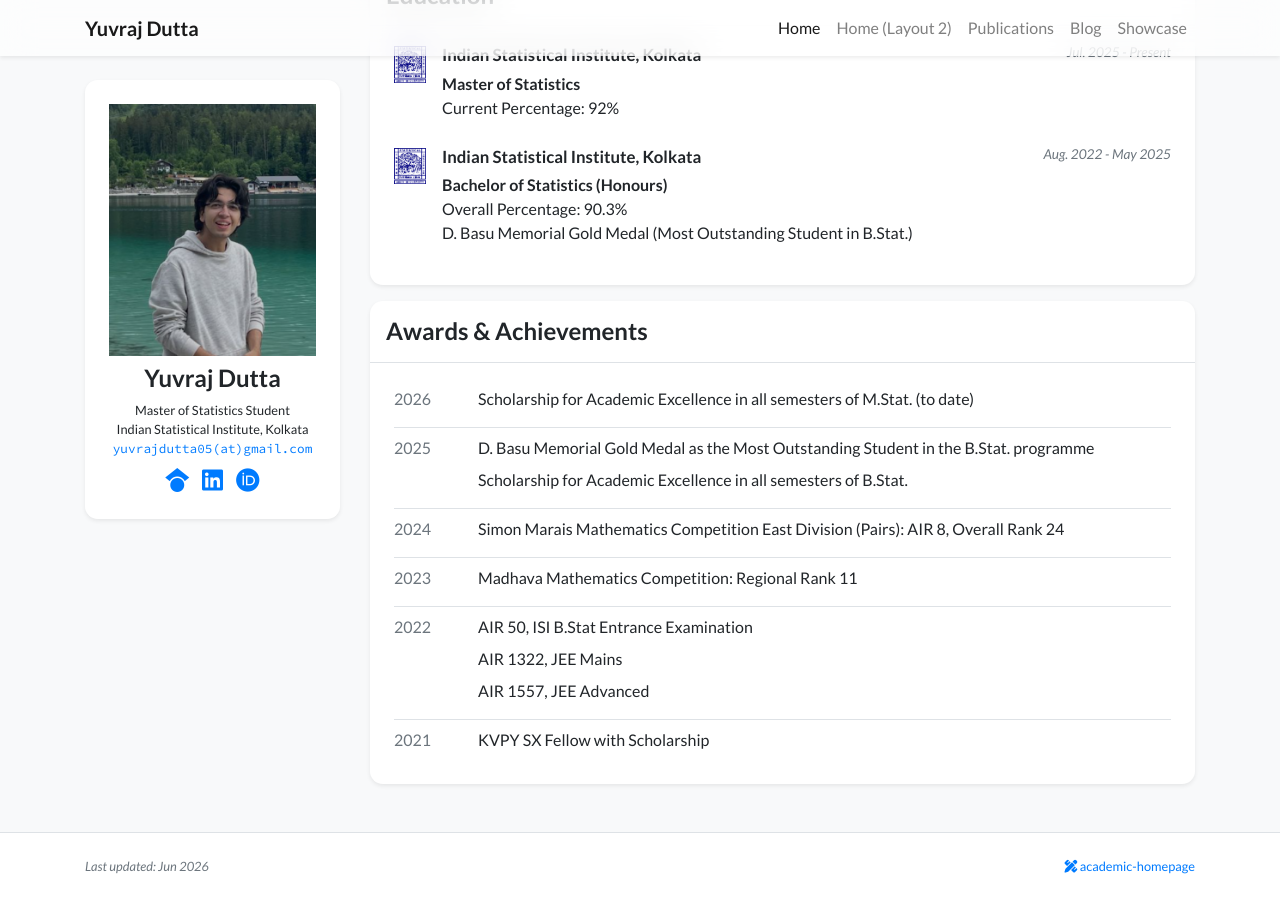
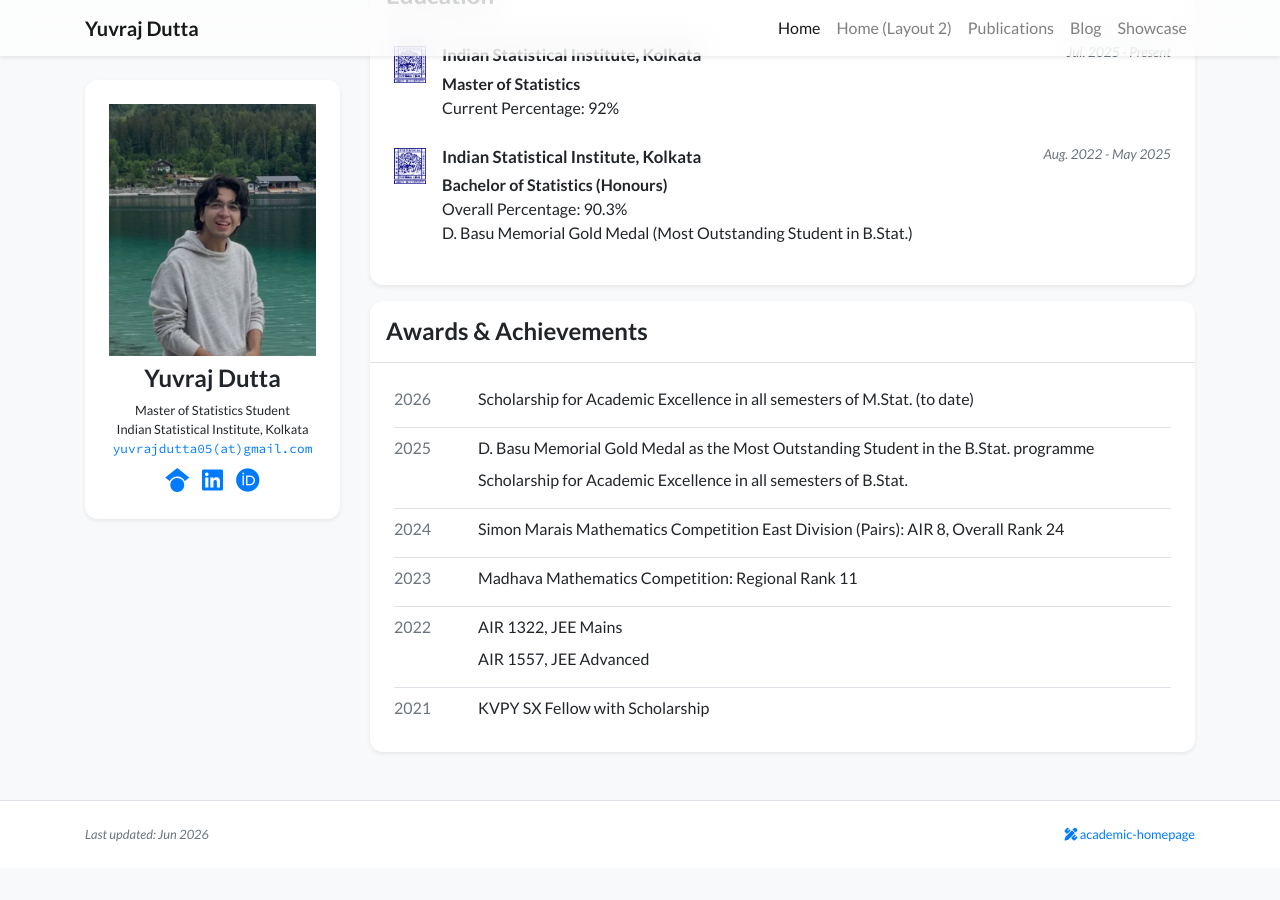
Before and after one commit to yuvrajdutta05/academic-homepage-test, a Jekyll site: the page built from index.html, in a window 1280 px wide and 900 px high, scrolled down 631 px. Built offline with Jekyll 4.4.1, drawn with Linux system fonts in a browser that asks for light colours; nearby versions of some CDN libraries; a style sheet for code colours, icons or effects is not loaded; after the commit the page ends 1499 px from its top, so only the background shows below that.

Commit message:
Update profile again

```diff
--- a/_data/profile.yml
+++ b/_data/profile.yml
@@ -75,9 +75,6 @@
     title: "Madhava Mathematics Competition: Regional Rank 11"
 
   - year: 2022
-    title: "AIR 50, ISI B.Stat Entrance Examination"
-
-  - year: 2022
     title: "AIR 1322, JEE Mains"
 
   - year: 2022
```
